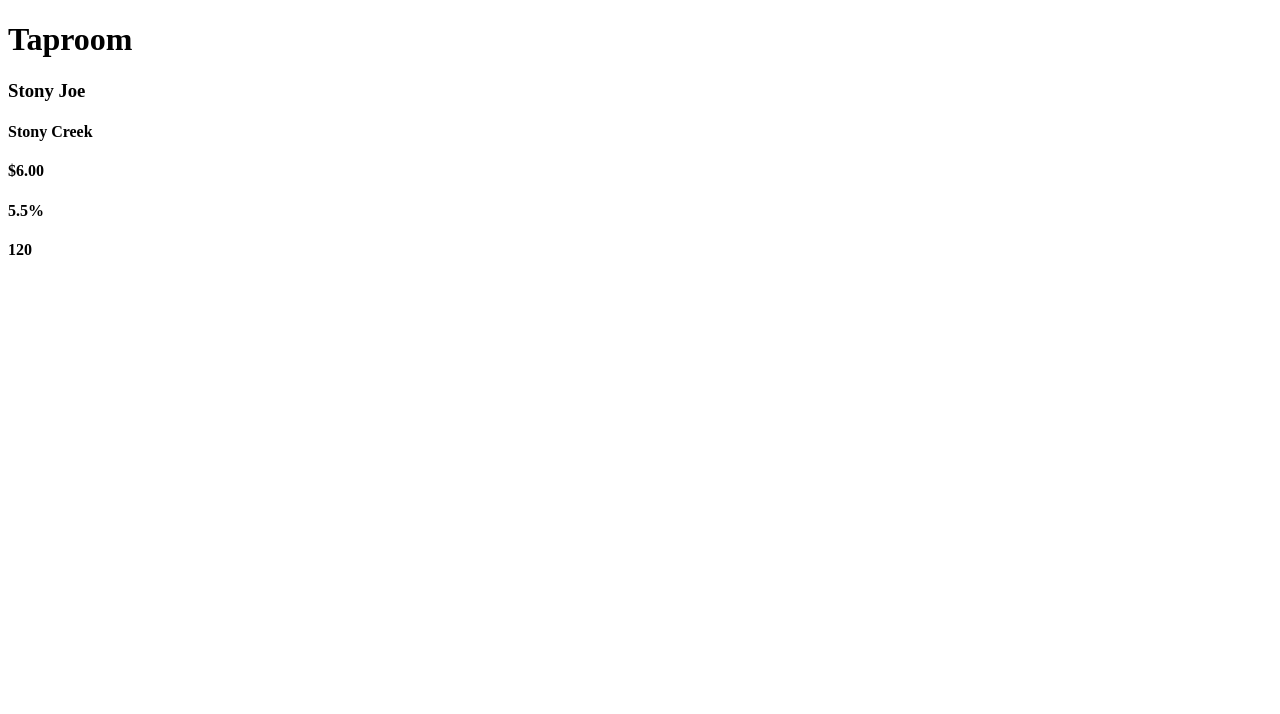
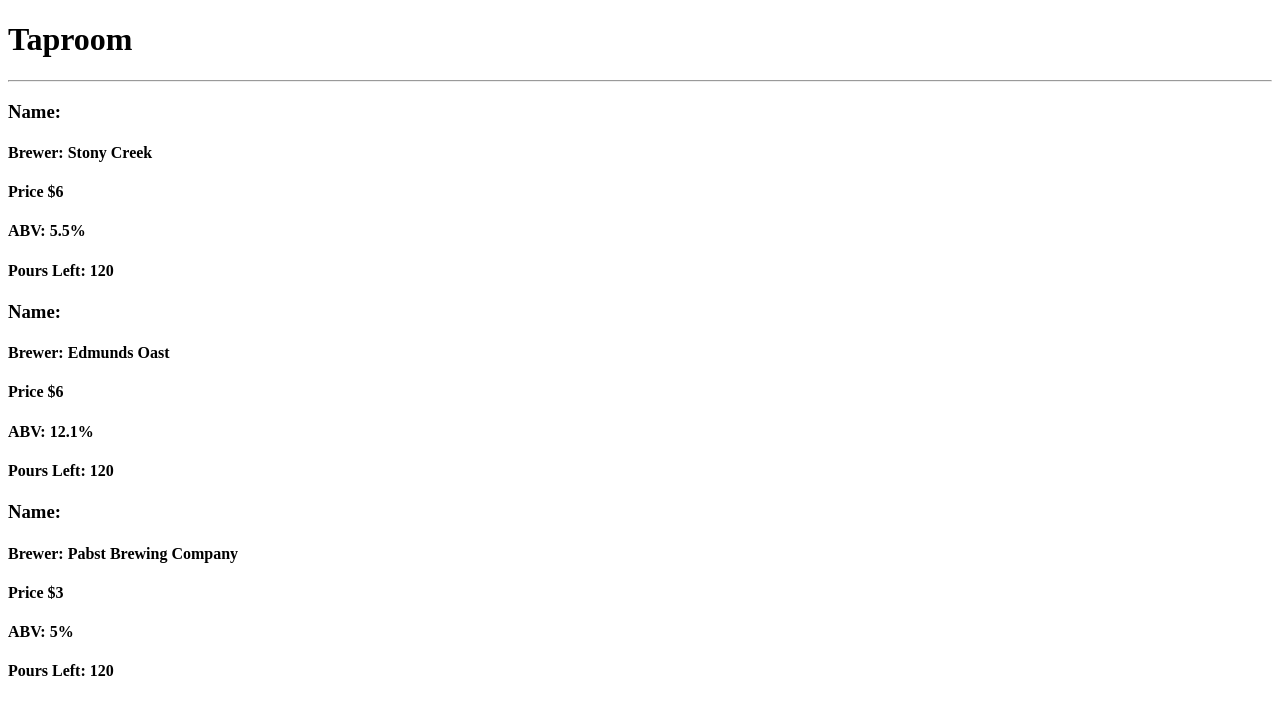
Before and after one commit to jmcnamara44/taproom-react, a React app: page /#/ in a window 1280 px wide. Shown: the top 714 px of the page. Built offline with nearby package versions, Linux system fonts and the light colour scheme.

Commit message:
loop through a array of beers and display them on the ticketlist page.

```diff
--- a/src/components/Beer.jsx
+++ b/src/components/Beer.jsx
@@ -4,17 +4,17 @@
 function Beer(props){
   return (
     <div>
-      <h3>{props.name}</h3>
-      <h4>{props.brewer}</h4>
-      <h4>{props.price}</h4>
-      <h4>{props.abv}</h4>
-      <h4>{props.poursLeft}</h4>
+      <h3>Name: {props.name}</h3>
+      <h4>Brewer: {props.brewer}</h4>
+      <h4>Price ${props.price}</h4>
+      <h4>ABV: {props.abv}%</h4>
+      <h4>Pours Left: {props.poursLeft}</h4>
     </div>
   );
 }
 
 Beer.propTypes = {
-  names: PropTypes.string,
+  name: PropTypes.string,
   brewer: PropTypes.string,
   price: PropTypes.number,
   abv: PropTypes.number,
--- a/src/components/BeerList.jsx
+++ b/src/components/BeerList.jsx
@@ -1,14 +1,44 @@
 import React from 'react';
 import Beer from './Beer';
 
+var masterBeerList = [
+  {
+    names: 'Stony Joe',
+    brewer: 'Stony Creek',
+    price: 6,
+    abv: 5.5,
+    poursLeft: 120
+  },
+  {
+    names: 'The Abider',
+    brewer: 'Edmunds Oast',
+    price: 6,
+    abv: 12.1,
+    poursLeft: 120
+  },
+  {
+    names: 'Pabst Blue Ribbon',
+    brewer: 'Pabst Brewing Company',
+    price: 3,
+    abv: 5,
+    poursLeft: 120
+  }
+];
+
 function BeerList(){
   return (
-    <Beer
-      name="Stony Joe"
-      brewer="Stony Creek"
-      price="$6.00"
-      abv="5.5%"
-      poursLeft="120"/>
+    <div>
+      <hr/>
+      {masterBeerList.map((ticket, index) =>
+        <Beer
+          name={ticket.name}
+          brewer={ticket.brewer}
+          price={ticket.price}
+          abv={ticket.abv}
+          poursLeft={ticket.poursLeft}
+          key={index}/>
+      )}
+    </div>
   );
 }
 
```
Also changed, not shown: .eslintrc.json.
